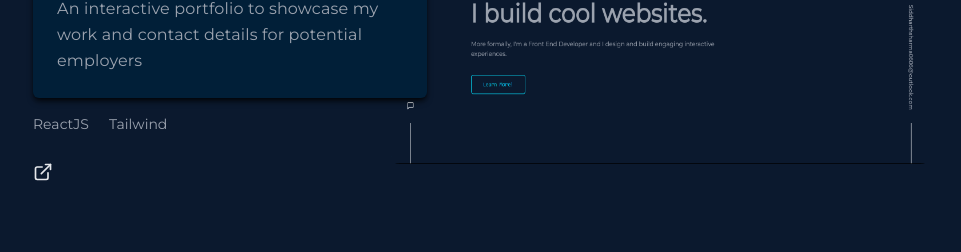
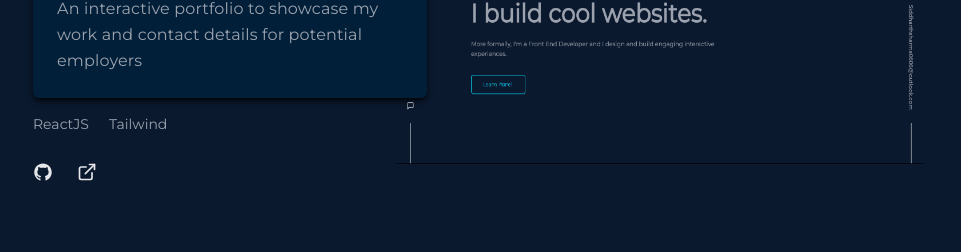
Before and after one commit to Go-groot/Siddharth_Portfolio, a React (Vite) app: page / in a window 1280 px wide. Shown: the part 1975-2227 px from the top of the page, without its empty margins (159-1120 px from the left). Built offline with nearby package versions, Linux system fonts and the light colour scheme.

Commit message:
second commit

```diff
--- a/src/components/Projects.jsx
+++ b/src/components/Projects.jsx
@@ -4,7 +4,7 @@ import {FiExternalLink } from 'react-icons/fi'
 
 const Projects = () => {
 
-    const image = 'https://images.unsplash.com/photo-1563986768817-257bf91c5753?ixlib=rb-4.0.3&ixid=M3wxMjA3fDB8MHxwaG90by1wYWdlfHx8fGVufDB8fHx8fA%3D%3D&auto=format&fit=crop&w=1210&q=80'
+    // const image = 'https://images.unsplash.com/photo-1563986768817-257bf91c5753?ixlib=rb-4.0.3&ixid=M3wxMjA3fDB8MHxwaG90by1wYWdlfHx8fGVufDB8fHx8fA%3D%3D&auto=format&fit=crop&w=1210&q=80'
 
     const projects = [
         {
@@ -12,7 +12,8 @@ const Projects = () => {
             description:
             'An interactive portfolio to showcase my work and contact details for potential employers',
             techStack: ['ReactJS', 'Tailwind'],
-            link: 'https://timberwolves.com/canvas',
+            github: 'https://github.com/Go-groot/Siddharth_Portfolio',
+            link: 'https://siddharth-portfolio-two.vercel.app/',
             image:'../public/porfolio.png'
         },
         {
```
